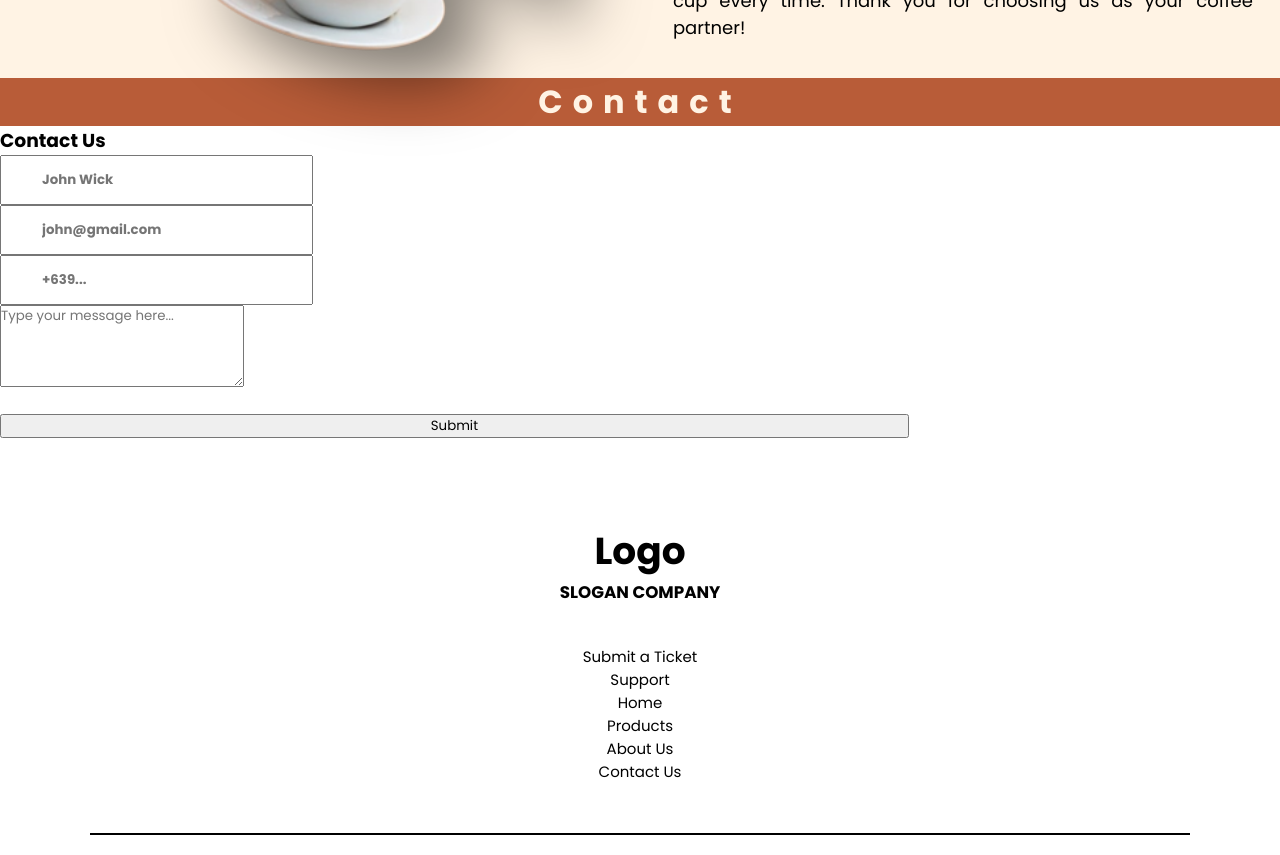
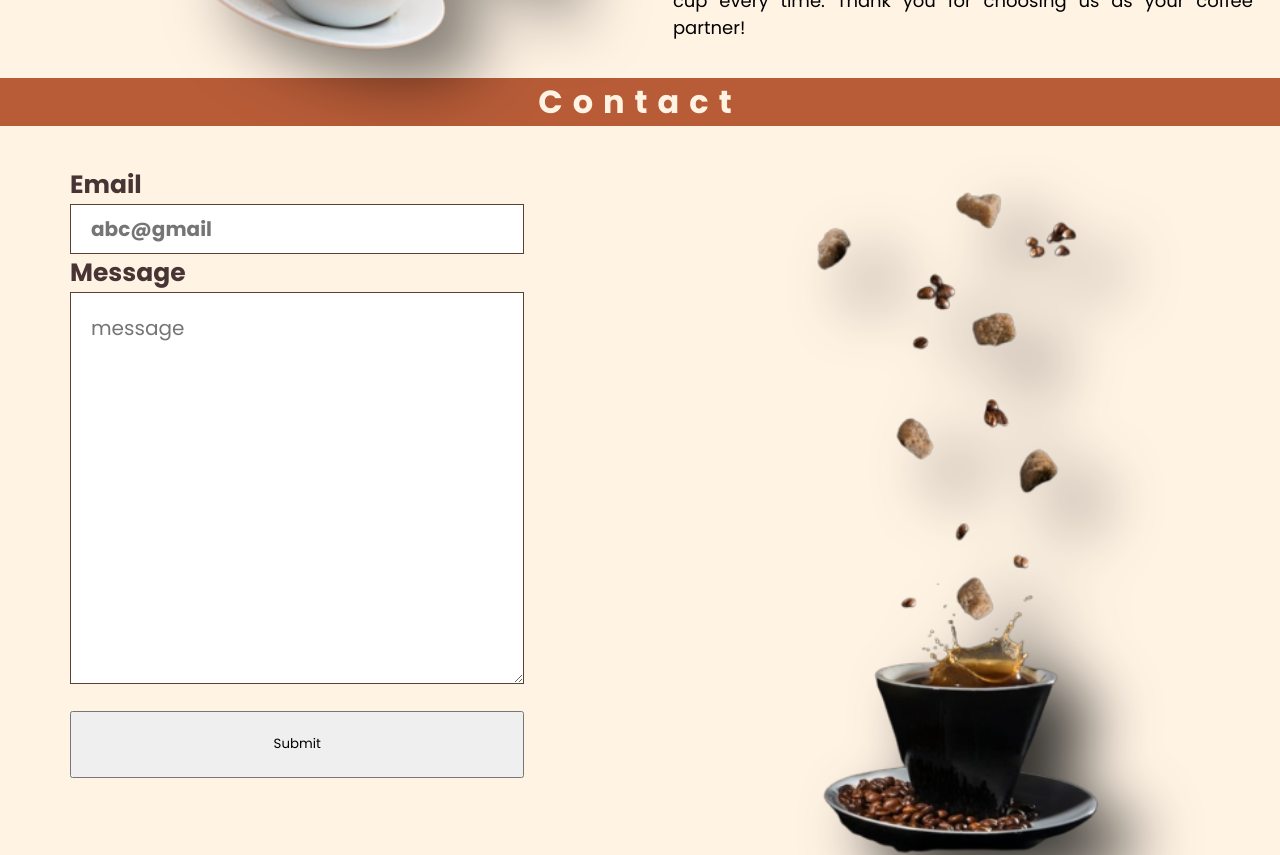
Before and after one commit to Liebe3/creating-my-future, a React (Vite) app in the folder CoffeeShop/: page / in a window 1280 px wide. Shown: the part 2440-3295 px from the top of the page. Built offline with nearby package versions, Linux system fonts and the light colour scheme.

Commit message:
Update Contact.jsx

```diff
--- a/CoffeeShop/src/components/Contact.jsx
+++ b/CoffeeShop/src/components/Contact.jsx
@@ -1,34 +1,52 @@
-import React from 'react'
-import style from "./Contact.module.css";
+import React from "react";
+import style from "./contact.module.css";
+import contactImg from "../assets/homeImage/cupu-transformed-removebg-preview.png";
 
 const Contact = () => {
   return (
-    <div className={style.contact}>
-      <h3>Contact <span>Us</span></h3>
-      <form action="">
-        <div className={style.info}>
-          <label className="FullName" htmlFor=""></label>
-          <input placeholder="John Wick" required type="text"/>
-        </div>
-        <div className={style.info}>
-        <label className="Email" htmlFor=""></label>
-          <input placeholder="john@gmail.com"  required type="text"/>
-        </div>
-        <div className={style.info}>
-        <label className="Phone" htmlFor=""></label>
-          <input placeholder="+639..."  required type="text"/>
-        </div>
-        <div className={style.message}>
-        <label className="Message" htmlFor=""></label>
-          <textarea rows='4' placeholder="Type your message here..." required type="text"/>
-        </div>
-        <button id="submit-button" className={style["submit-button"]}>
+    <div className={style["contact-container"]}>
+      <div className={style["contact-form-container"]}>
+        <div className={style["contact-form"]}>
+          <form
+            className={style["contact-message"]}
+            action="https://formspree.io/f/mnqykezk"
+            method="POST"
+          >
+            <label className={style["email-label"]}>Email</label>
+            <br />
+            <input
+              className={style["email-input"]}
+              id="email"
+              name="email"
+              type="email"
+              placeholder="abc@gmail"
+              required
+            />
+            <br />
+            <label className={style["message-label"]}>Message</label>
+            <br />
+            <textarea
+              id="message-input"
+              className={style["message-input"]}
+              rows="6"
+              placeholder="message"
+              required
+            ></textarea>
+            <button id="submit-button" className={style["submit-button"]}>
               Submit
             </button>
-      </form>
+          </form>
+    </div>
+    <div className={style["contact-img"]}>
+          <img
+            className={style["contact-coffee-img"]}
+            src={contactImg}
+            alt="contact-image"
+          />
+    </div>
+    </div>
+    </div>
+  );
+};
 
-    </div>
-  )
-}
-
-export default Contact
+export default Contact;
```
